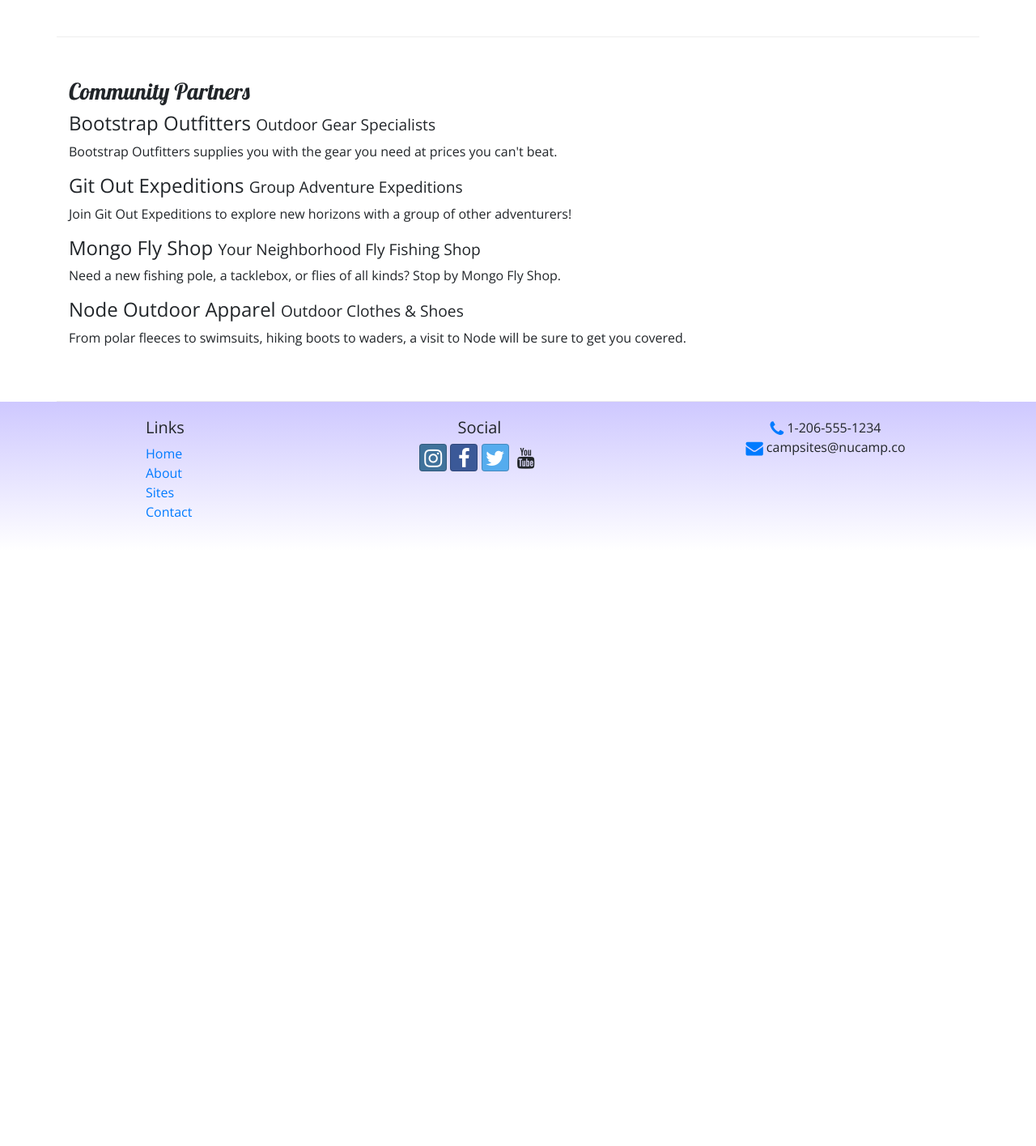
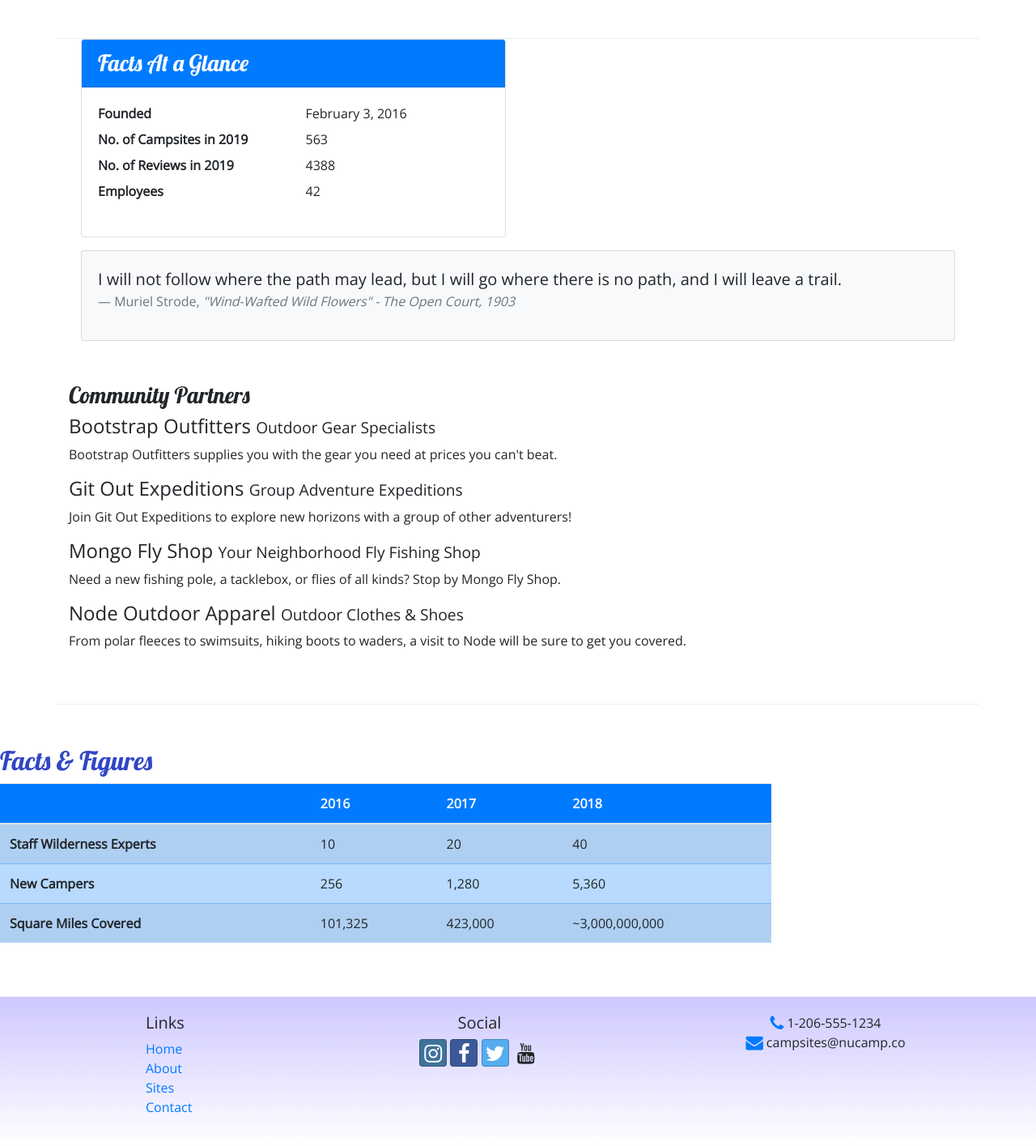
Before and after one commit to LREluett/git-test, a website: page aboutus.html in a window 1280 px wide. Shown: the part 634-2049 px from the top of the page at 81% size. Before the commit the page ends 1314 px from the top, so only its background shows below. Drawn offline with nearby package versions, Linux system fonts and the light colour scheme.

Commit message:
Tables and Images

```diff
--- a/aboutus.html
+++ b/aboutus.html
@@ -23,6 +23,9 @@
     <header class="jumbotron jumbotron-fluid">
         <div class="container">
             <div class="row">
+                <div class="col-4 col-ms-3 col-md-2 align-self-center">
+                    <img src="images/logo.png" class="img-fluid" /></a>
+                  </div>
                   <div class="col">
                     <h1>NuCamp</h1>
                     <h2>a better way to camp</h2>
@@ -33,7 +36,8 @@
 
             <nav class="navbar navbar-expand-sm navbar-dark sticky-top">
               <div class="container">
-          <button class="navbar-toggler ml-auto" type="button" data-toggle="callapse" data-target="#nucampNavbar">
+                <a class="navbar-brand" href="index.html"><img src="images/logo.png" height="30" width="30" /></a>
+            <button class="navbar-toggler ml-auto" type="button" data-toggle="collapse" data-target="#nucampNavbar">
                 <span class="navbar-toggler-icon"></span>
             </button>
           <div class="collapse navbar-collapse" id="nucampNavbar">
@@ -66,6 +70,36 @@
             </div>
         </div>
 
+        <div class="col-sm-6">
+            <div class="card">
+                <h3 class="card-header bg-primary text-white">Facts At a Glance</h3>
+                <div class="card-body">
+                    <dl class="row">
+                        <dt class="col-6">Founded</dt>
+                        <dd class="col-6">February 3, 2016</dd>
+                        <dt class="col-6">No. of Campsites in 2019</dt>
+                        <dd class="col-6">563</dd>
+                        <dt class="col-6">No. of Reviews in 2019</dt>
+                        <dd class="col-6">4388</dd>
+                        <dt class="col-6">Employees</dt>
+                        <dd class="col-6">42</dd>
+                    </dl>
+                </div>
+            </div>
+        </div>
+        <div class="col">
+            <div class="card bg-light mt-3">
+                <blockquote class="blockquote card-body">
+                    <p class="mb-0">I will not follow where the path may lead, but I will go where there is no path, and I will leave a trail.</p>
+                    <footer class="blockquote-footer">Muriel Strode,
+                        <cite title="Source Title">"Wind-Wafted Wild Flowers" -
+                            The Open Court, 1903
+                        </cite>
+                    </footer>
+                </blockquote>
+            </div>
+        </div>
+
         <div class="row row-content">
             <div class="col">
                 <h3>Community Partners</h3>
@@ -81,7 +115,45 @@
         </div>
     </div>
 
-    <footer>
+    <div class="row row-content">
+        <div class="col-sm-9">
+            <h2>Facts &amp; Figures</h2>
+            <div class="table-responsive">
+                <table class="table table-striped">
+                    <thead>
+                        <tr class="bg-primary text-light">
+                            <th></th>
+                            <th>2016</th>
+                            <th>2017</th>
+                            <th>2018</th>
+                        </tr>
+                    </thead>
+                    <tbody class="table-primary">
+                        <tr>
+                            <th>Staff Wilderness Experts</th>
+                            <td>10</td>
+                            <td>20</td>
+                            <td>40</td>
+                        </tr>
+                        <tr>
+                            <th>New Campers</th>
+                            <td>256</td>
+                            <td>1,280</td>
+                            <td>5,360</td>
+                        </tr>
+                        <tr>
+                            <th>Square Miles Covered</th>
+                            <td>101,325</td>
+                            <td>423,000</td>
+                            <td>~3,000,000,000</td>
+                        </tr>
+                    </tbody>
+                </table>
+            </div>
+        </div>
+    </div>
+
+    <footer class="site-footer">
         <div class="container">
             <div class="row">
                 <div class="col-4 col-sm-2 offset-1">
--- a/css/styles.css
+++ b/css/styles.css
@@ -14,7 +14,7 @@ header h2 {
     color: #CEC8FF;
 }
 
-footer {
+.site-footer {
     background-image: linear-gradient(#CEC8FF, white);
     padding: 20px 0;
 }
```
Also changed, not shown: contactus.html (+5 -1 lines), index.html (+18 -6 lines), images/bootstrap-thumb.png (added), images/breadcrumb-trail-thumb.jpg (added), images/breadcrumb-trail.jpg (added), images/chrome-river-thumb.jpg (added), images/chrome-river.jpg (added), images/logo.png (added), images/react-lake-thumb.jpg (added), images/react-lake.jpg (added). Lines whose indentation alone changed are shown as unchanged.
